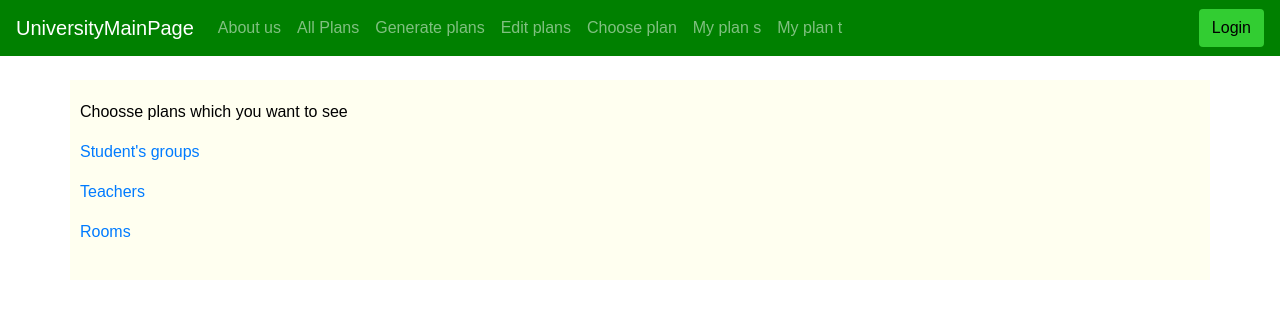
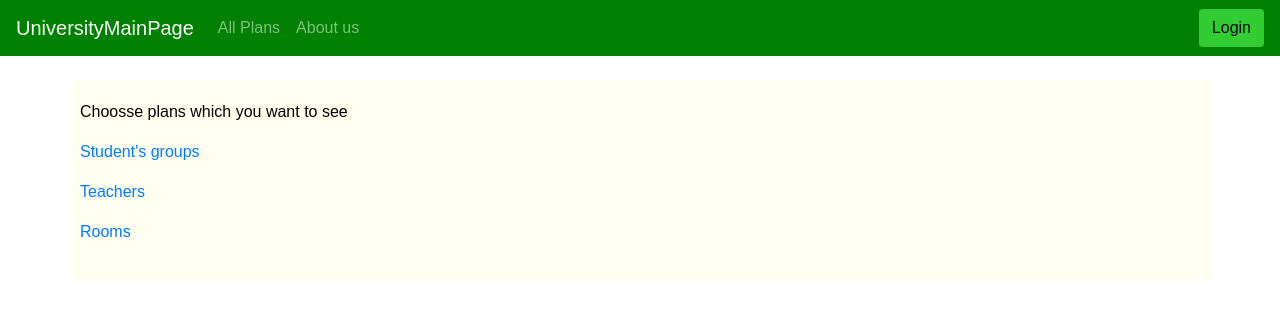
Before and after one commit to AdamStan/DjangoWebPortal, a Django app: template mainproject/entities/templates/admin/timetable_intro.html in a window 1280 px wide. Shown: the top 319 px of the page. Run offline with Django 3.2, Linux system fonts and the light colour scheme; the template is opened without the code that fills it, so the values that code supplies are empty; some libraries are stand-ins or nearby versions.

Commit message:
Top bar looks like should look

```diff
--- a/mainproject/templates/base_layout.html
+++ b/mainproject/templates/base_layout.html
@@ -20,33 +20,54 @@
             </button>
             <div class="collapse navbar-collapse" id="navbarCollapse">
                 <ul class="navbar-nav mr-auto">
+                    <li class="nav-item"> <!-- All -->
+                        <a class="nav-link" href="{% url 'entities:timetables' %}"> All Plans </a>
+                    </li>
+                    <!--
+                    <li class="nav-item">
+                        <a class="nav-link" href="{% url 'entities:generate' %}"> Generate plans </a>
+                    </li>
+                    <li class="nav-item">
+                        <a class="nav-link" href="{% url 'entities:edittimetables' %}"> Edit plans </a>
+                    </li>
+                    <li class="nav-item">
+                        <a class="nav-link" href="{% url 'entities:studentplans' %}"> Choose plan </a>
+                    </li>
+                    <li class="nav-item">
+                        <a class="nav-link" href="{% url 'entities:studentplan' %}"> My plan s </a>
+                    </li>
+                    <li class="nav-item">
+                        <a class="nav-link" href="{% url 'entities:teacherplan' %}"> My plan t </a>
+                    </li>
+                    -->
+                    {% if user.is_authenticated %}
+                        {% if user.admin %}
+                            <li class="nav-item">
+                                <a class="nav-link" href="{% url 'entities:generate' %}"> Generate plans </a>
+                            </li>
+                            <li class="nav-item">
+                                <a class="nav-link" href="{% url 'entities:edittimetables' %}"> Edit plans </a>
+                            </li>
+                        {% endif %}
+                        {% if user.student %}
+                            <li class="nav-item">
+                                <a class="nav-link" href="{% url 'entities:studentplans' %}"> Choose plan </a>
+                            </li>
+                            <li class="nav-item">
+                                <a class="nav-link" href="{% url 'entities:studentplan' %}"> My plan </a>
+                            </li>
+                        {% endif %}
+                        {% if user.teacher %}
+                            <li class="nav-item">
+                                <a class="nav-link" href="{% url 'entities:teacherplan' %}"> My plan </a>
+                            </li>
+                        {% endif %}
+                    {% endif %}
                     <li class="nav-item">
                         <a class="nav-link" href="/about"> About us </a>
                     </li>
-                    <li class="nav-item"> <!-- All -->
-                        <a class="nav-link" href="{% url 'entities:timetables' %}"> All Plans </a>
-                    </li>
-                    <li class="nav-item"> <!-- ADMINS -->
-                        <a class="nav-link" href="{% url 'entities:generate' %}"> Generate plans </a>
-                    </li>
-                    <li class="nav-item"> <!-- ADMINS -->
-                        <a class="nav-link" href="{% url 'entities:edittimetables' %}"> Edit plans </a>
-                    </li>
-                    <li class="nav-item"> <!-- STUDENTS -->
-                        <a class="nav-link" href="{% url 'entities:studentplans' %}"> Choose plan </a>
-                    </li>
-                    <li class="nav-item"> <!-- STUDENT -->
-                        <a class="nav-link" href="{% url 'entities:studentplan' %}"> My plan s </a>
-                    </li>
-                    <li class="nav-item"> <!-- TEACHER -->
-                        <a class="nav-link" href="{% url 'entities:teacherplan' %}"> My plan t </a>
-                    </li>
                 </ul>
                 <div class="form-inline mt-2 mt-md-0">
-                    <!--
-                    <input class="form-control mr-sm-2" type="text" placeholder="Search" aria-label="Search">
-                    <button class="btn btn-outline-success my-2 my-sm-0" type="submit">Search</button>
-                    -->
                     {% if user.is_authenticated %}
                     <form action="{% url 'accounts:myprofile' %}" method="get">
                         {% csrf_token %}
```
